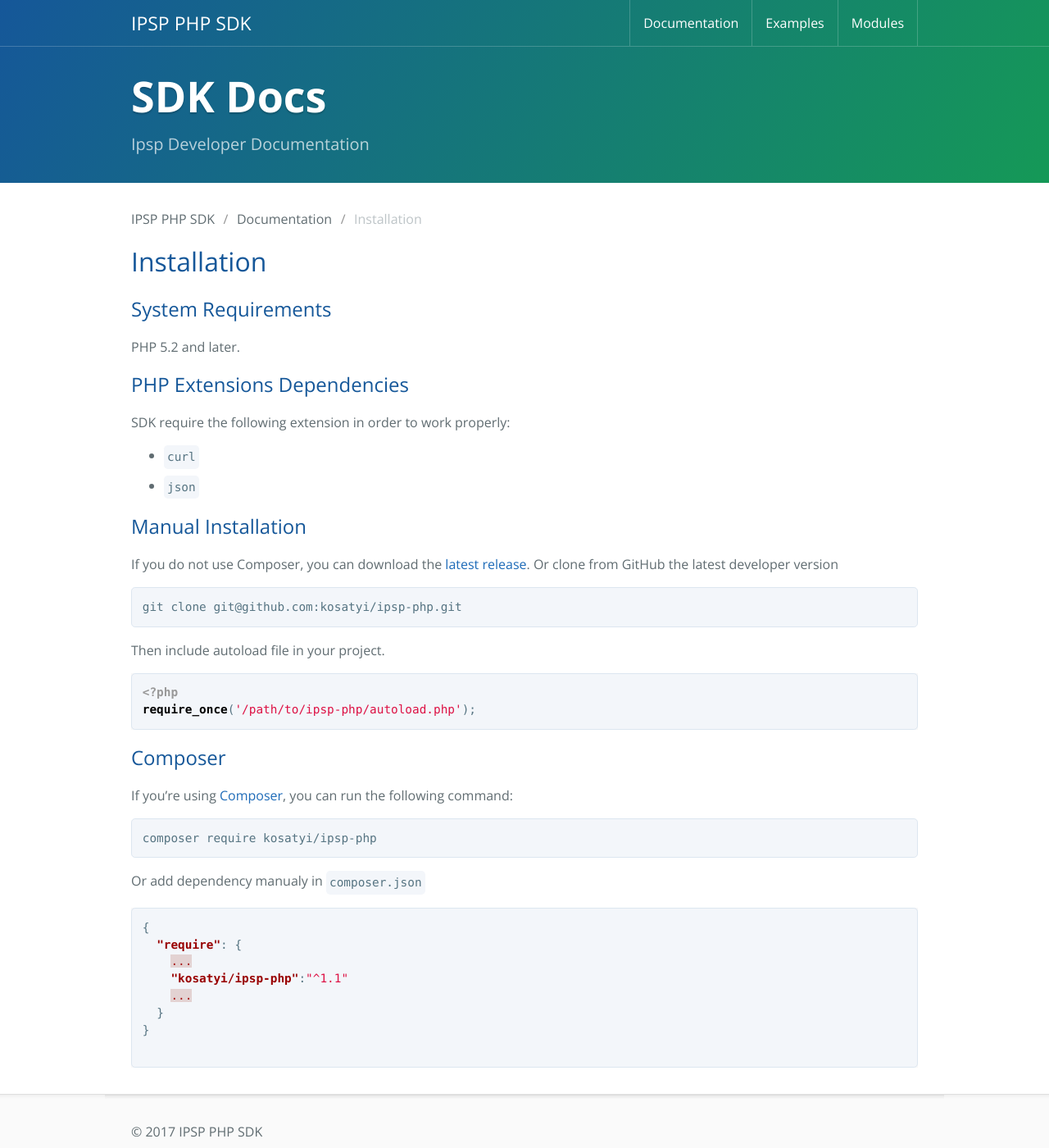
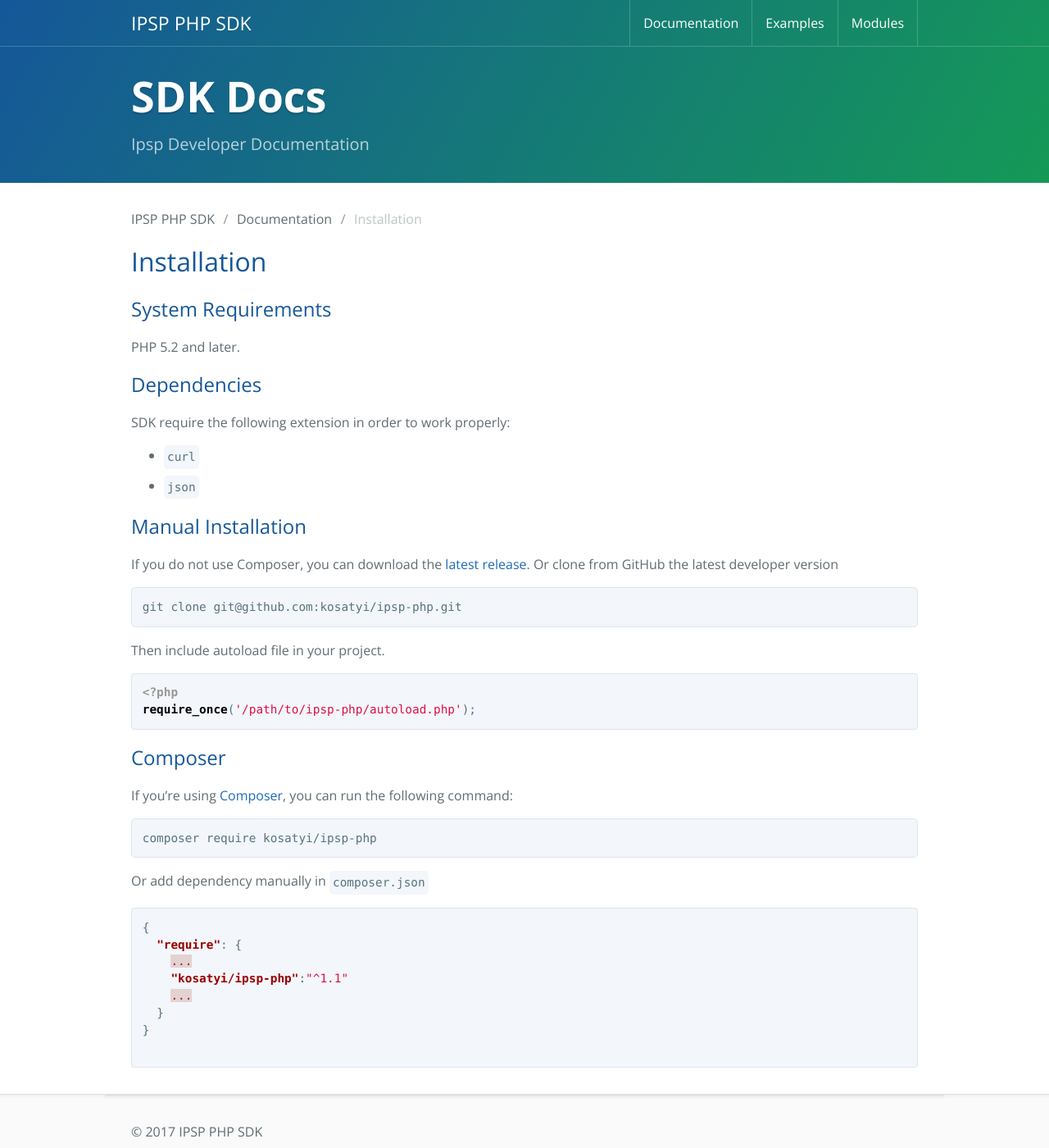
Before and after one commit to kosatyi/ipsp-php, a Jekyll site: the page built from docs/1.installation.md, in a window 1280 px wide and 1400 px high. Shown: the whole window at 82% size. Built offline with Jekyll 4.4.1, drawn with Linux system fonts in a browser that asks for light colours; our own code applies the rules of GitHub Pages for plain Markdown files.

Commit message:
update installation page

````diff
--- a/docs/1.installation.md
+++ b/docs/1.installation.md
@@ -8,7 +8,7 @@ description:
 
 PHP 5.2 and later.
 
-## PHP Extensions Dependencies
+## Dependencies
 
 SDK require the following extension in order to work properly:
 
@@ -39,7 +39,7 @@ If you’re using [Composer](https://getcomposer.org/), you can run the followin
 composer require kosatyi/ipsp-php
 ```
 
-Or add dependency manualy in `composer.json`
+Or add dependency manually in `composer.json`
 
 ```json
 {
````
Also changed, not shown: docs/2.quick-start.md (+1 -1 lines).
